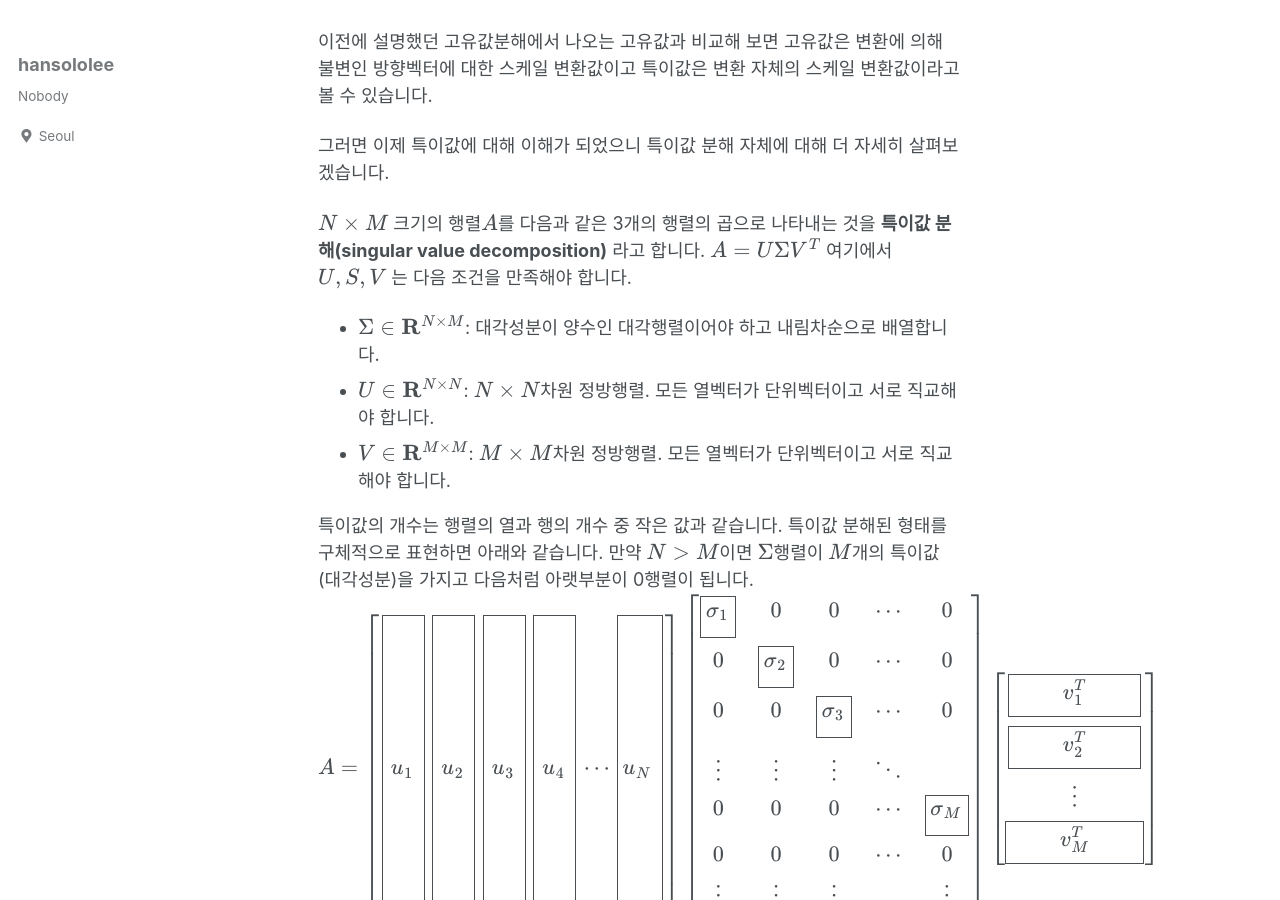
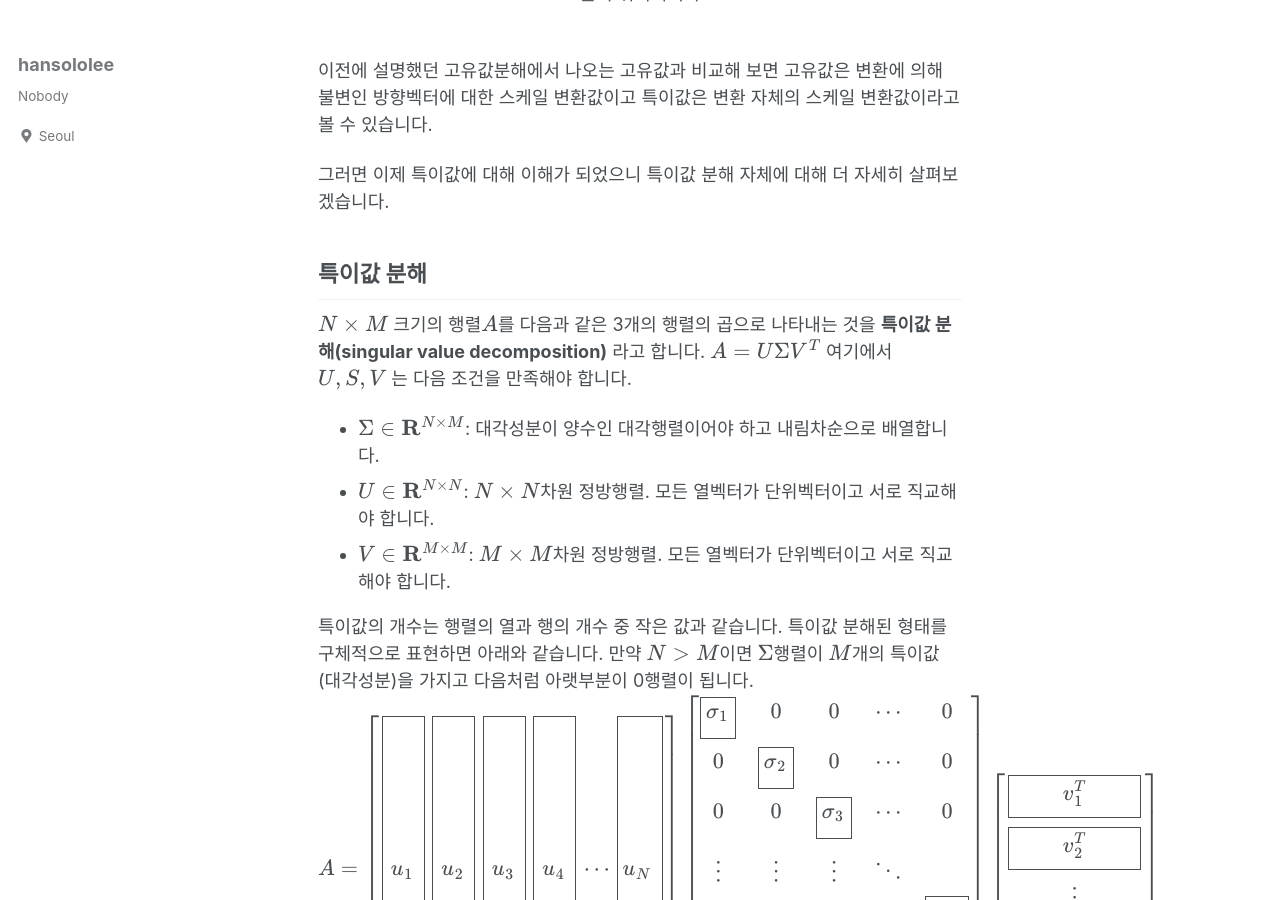
Before and after one commit to arisongha/hansololee.github.io, a Jekyll site: the page built from _posts/2019-01-14-svd.md, in a window 1280 px wide and 900 px high, scrolled down 897 px. Built offline with Jekyll 4.4.1, drawn with Linux system fonts in a browser that asks for light colours; cached includes are drawn as plain includes; nearby versions of some CDN libraries; formulas are drawn with MathJax 3.

Commit message:
Update 2019-01-14-svd.md

```diff
--- a/_posts/2019-01-14-svd.md
+++ b/_posts/2019-01-14-svd.md
@@ -10,7 +10,7 @@
 
 # 특이값 분해
 <br/>
-### 특이값 분해의 기하학적의미
+## 특이값 분해의 기하학적의미
 
 행렬의 특이값이란 이 행렬로 표현되는 선형, 스케일 변환을 나타내는 값이라고 할 수 있습니다.
 
@@ -29,6 +29,8 @@
 이전에 설명했던 고유값분해에서 나오는 고유값과 비교해 보면 고유값은 변환에 의해 불변인 방향벡터에 대한 스케일 변환값이고 특이값은 변환 자체의 스케일 변환값이라고 볼 수 있습니다.
 
 그러면 이제 특이값에 대해 이해가 되었으니 특이값 분해 자체에 대해 더 자세히 살펴보겠습니다.
+
+## 특이값 분해
 
 $$N \times M$$ 크기의 행렬$$A$$를 다음과 같은 3개의 행렬의 곱으로 나타내는 것을 **특이값 분해(singular value decomposition)** 라고 합니다.
 $$A = U\Sigma V^T$$ 여기에서 $$U,S,V$$ 는 다음 조건을 만족해야 합니다.
@@ -67,7 +69,7 @@
 \end{bmatrix}
 $$
 
-### 특이값 분해의 여러 변형들
+## 특이값 분해의 여러 변형들
 
 - **thin SVD**
 <center><img data-action="zoom" src='{{ "/assets/img/thin_svd.png" | relative_url }}' alt='absolute'></center>
```
